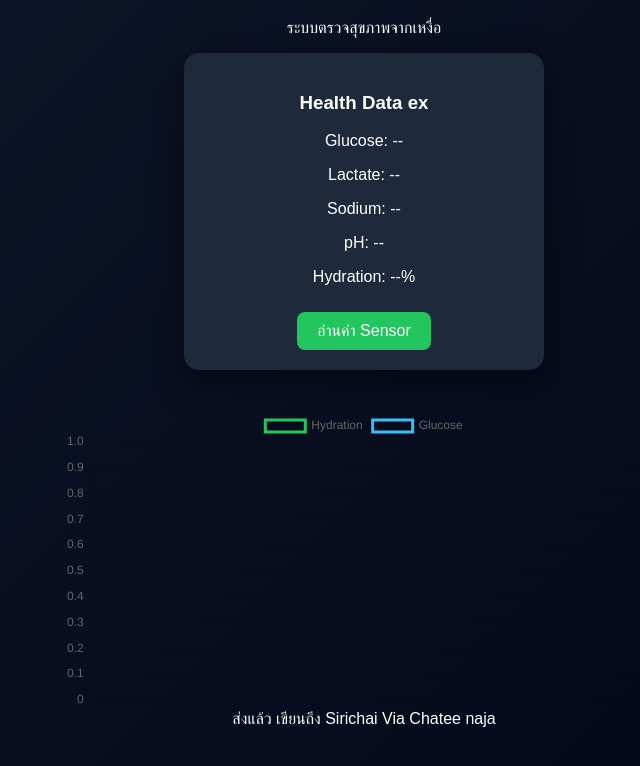
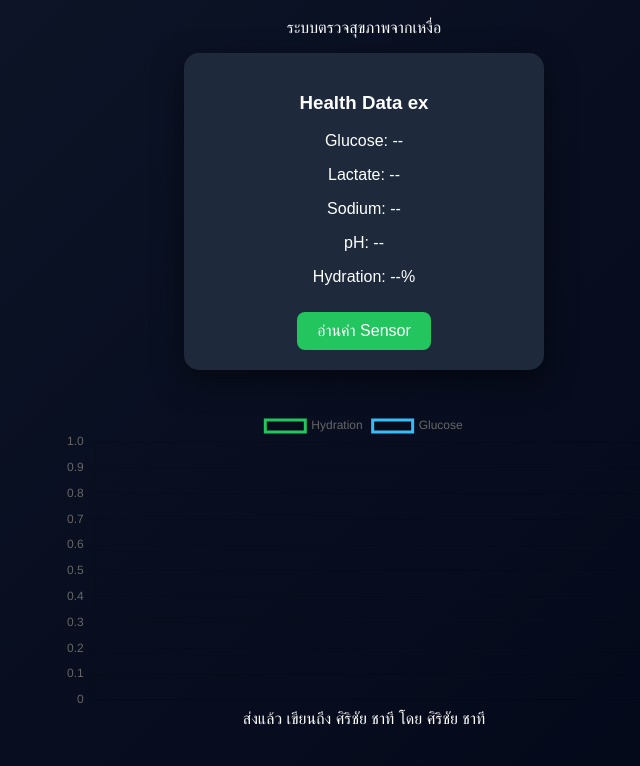
Before and after one commit to forworkps007-prog/sweat_healt, a plain HTML site: page index.html in a window 1280 px wide. Shown: the part 110-876 px from the top of the page, without its empty margins (276-916 px from the left). Drawn offline with nearby package versions, Linux system fonts and the light colour scheme.

Commit message:
2 commit

```diff
--- a/index.html
+++ b/index.html
@@ -42,4 +42,4 @@
 </body>
 </html>
 ส่งแล้ว
-เขียนถึง Sirichai Via Chatee naja
+เขียนถึง ศิริชัย ชาที โดย ศิริชัย ชาที
```
